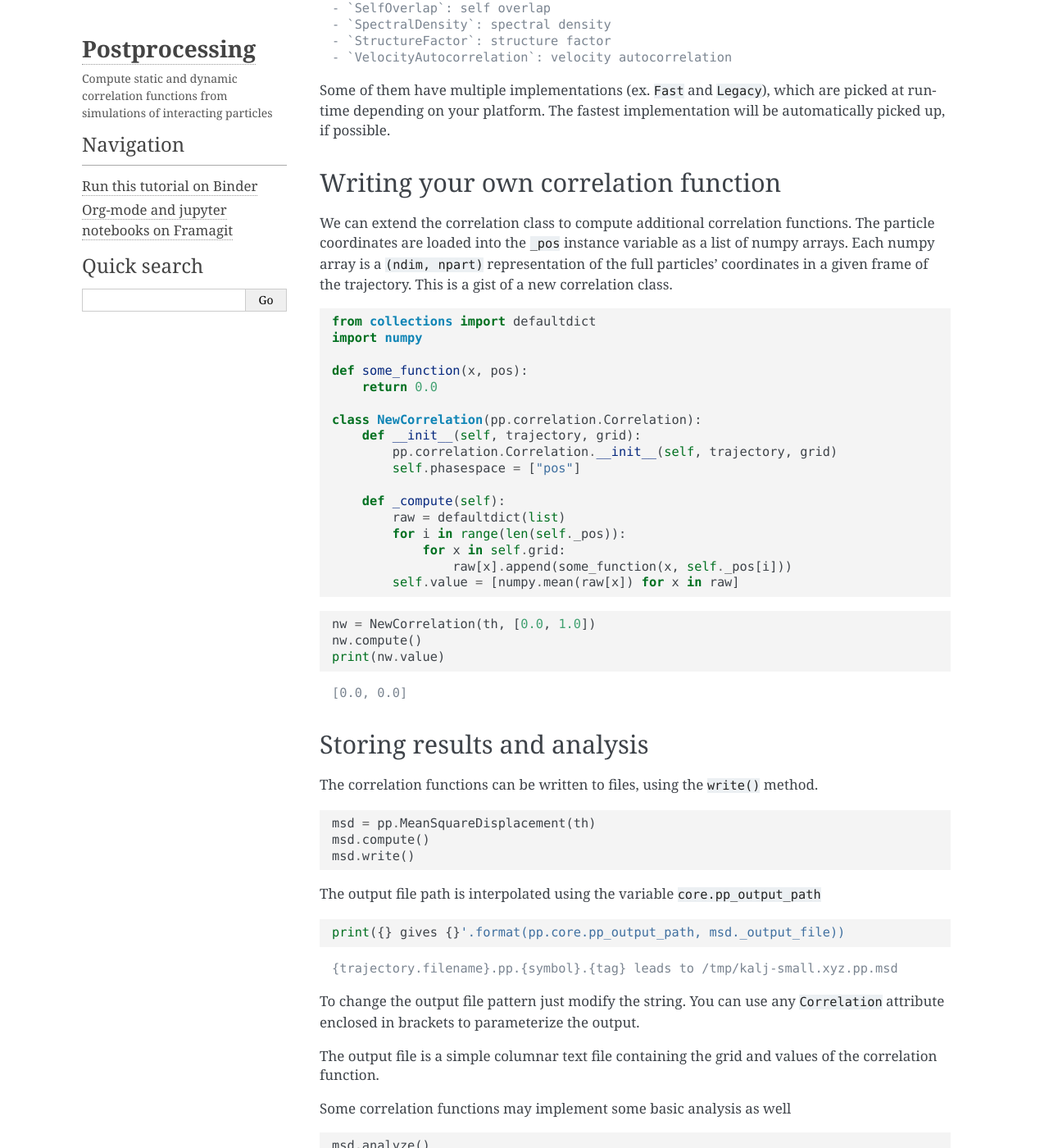
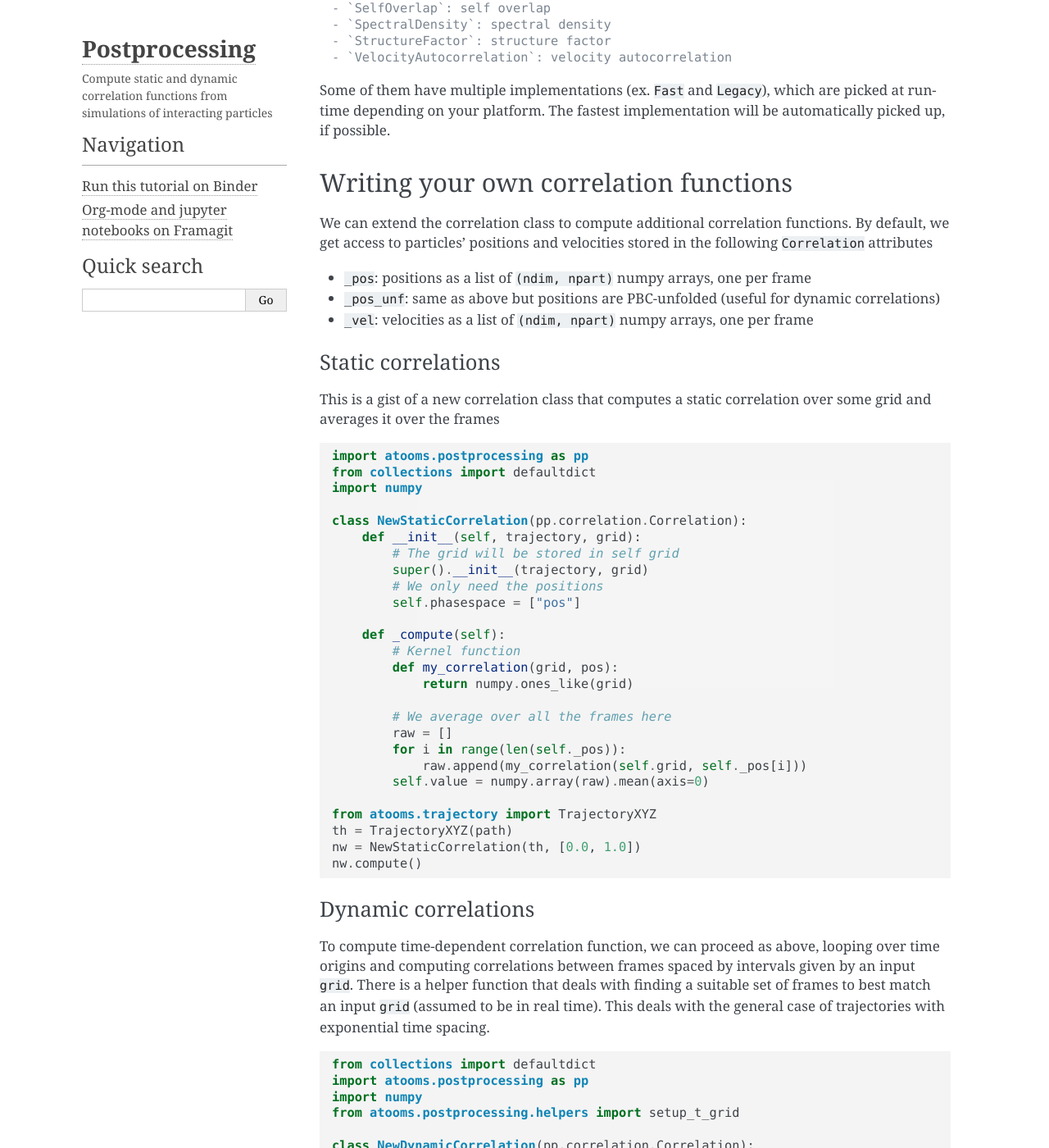
Before and after one commit to atooms-mirror/postprocessing, a Sphinx documentation site: the page built from docs/index.rst, in a window 1280 px wide and 1400 px high, scrolled down 8306 px. Shown: the whole window at 82% size. Built offline with Sphinx 7.4.7, drawn with Linux system fonts in a browser that asks for light colours; pages that are not in the unit, such as notebooks, are missing from menus; some of the changed text lies outside the part shown.

Commit message:
Update docs

```diff
--- a/docs/index.rst
+++ b/docs/index.rst
@@ -307,40 +307,93 @@ Here is the full list of correlation functions currently available in ``postproc
 
 Some of them have multiple implementations (ex. ``Fast`` and ``Legacy``), which are picked at runtime depending on your platform. The fastest implementation will be automatically picked up, if possible.
 
-Writing your own correlation function
-~~~~~~~~~~~~~~~~~~~~~~~~~~~~~~~~~~~~~
+Writing your own correlation functions
+~~~~~~~~~~~~~~~~~~~~~~~~~~~~~~~~~~~~~~
 
-We can extend the correlation class to compute additional correlation functions. The particle coordinates are loaded into the ``_pos`` instance variable as a list of numpy arrays. Each numpy array is a ``(ndim, npart)`` representation of the full particles' coordinates in a given frame of the trajectory. This is a gist of a new correlation class.
+We can extend the correlation class to compute additional correlation functions. By default, we get access to particles' positions and velocities stored in the following ``Correlation`` attributes
+
+- ``_pos``: positions as a list of ``(ndim, npart)`` numpy arrays, one per frame
+
+- ``_pos_unf``: same as above but positions are PBC-unfolded (useful for dynamic correlations)
+
+- ``_vel``: velocities as a list of ``(ndim, npart)`` numpy arrays, one per frame
+
+Static correlations
+^^^^^^^^^^^^^^^^^^^
+
+This is a gist of a new correlation class that computes a static correlation over some grid and averages it over the frames
+
+.. code:: python
+
+    import atooms.postprocessing as pp
+    from collections import defaultdict
+    import numpy
+
+    class NewStaticCorrelation(pp.correlation.Correlation):
+        def __init__(self, trajectory, grid):
+            # The grid will be stored in self grid
+            super().__init__(trajectory, grid)
+            # We only need the positions
+            self.phasespace = ["pos"]
+
+        def _compute(self):
+            # Kernel function
+            def my_correlation(grid, pos):
+                return numpy.ones_like(grid)
+
+            # We average over all the frames here
+            raw = []
+            for i in range(len(self._pos)):
+                raw.append(my_correlation(self.grid, self._pos[i]))
+            self.value = numpy.array(raw).mean(axis=0)
+
+    from atooms.trajectory import TrajectoryXYZ
+    th = TrajectoryXYZ(path)
+    nw = NewStaticCorrelation(th, [0.0, 1.0])
+    nw.compute()
+
+Dynamic correlations
+^^^^^^^^^^^^^^^^^^^^
+
+To compute time-dependent correlation function, we can proceed as above, looping over time origins and computing correlations between frames spaced by intervals given by an input ``grid``. There is a helper function that deals with finding a suitable set of frames to best match an input ``grid`` (assumed to be in real time). This deals with the general case of trajectories with exponential time spacing.
 
 .. code:: python
 
     from collections import defaultdict
+    import atooms.postprocessing as pp
     import numpy
+    from atooms.postprocessing.helpers import setup_t_grid
 
-    def some_function(x, pos):
-        return 0.0
-
-    class NewCorrelation(pp.correlation.Correlation):
-        def __init__(self, trajectory, grid):
-            pp.correlation.Correlation.__init__(self, trajectory, grid)
+    class NewDynamicCorrelation(pp.correlation.Correlation):
+        def __init__(self, trajectory, tgrid):
+            pp.correlation.Correlation.__init__(self, trajectory, tgrid)
             self.phasespace = ["pos"]
+            # Here we setup a grid of frames that best match the input tgrid
+            # See below how to use it
+            self._discrete_tgrid = setup_t_grid(self.trajectory, tgrid)
 
         def _compute(self):
+            # Kernel function
+            def my_correlation(grid, pos_0, pos_1):
+                return 1.0
+
+            assert 0 in self.grid
             raw = defaultdict(list)
-            for i in range(len(self._pos)):
-                for x in self.grid:
-                    raw[x].append(some_function(x, self._pos[i]))
-            self.value = [numpy.mean(raw[x]) for x in raw]
+            # Here we get an offset frame and a corresponding separation t (in frame)
+            for offset, t in self._discrete_tgrid:
+                # We loop over compatible origin frames t_0, starting from offset,
+                # skipping every self.skip frame
+                for t_0 in range(offset, len(self._pos)-t, self.skip):
+                    # Compute the actual time intervale between the frames in steps
+                    dt = self.trajectory.steps[t_0 + t] - self.trajectory.steps[t_0]
+                    cf = my_correlation(self.grid, self._pos[t_0 + t], self._pos[t_0])
+                    raw[dt].append(cf)
 
-.. code:: python
+            # Normalization by the value at zero
+            self.value = [numpy.mean(raw[dt]) / numpy.mean(raw[0]) for dt in raw]
 
-    nw = NewCorrelation(th, [0.0, 1.0])
+    nw = NewDynamicCorrelation(th, [0.0, 1.0, 2.0])
     nw.compute()
-    print(nw.value)
-
-::
-
-    [0.0, 0.0]
 
 Storing results and analysis
 ~~~~~~~~~~~~~~~~~~~~~~~~~~~~
```
Also changed, not shown: docs/index.org (+64 -17 lines), docs/index.ipynb.
